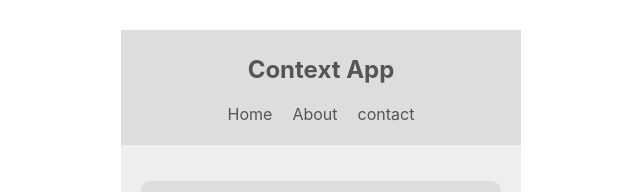
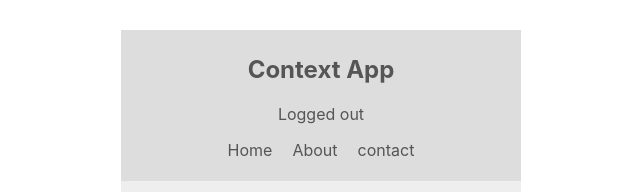
Before and after one commit to CMadiope/contextapp, a React (Create React App) app: page / in a window 1280 px wide. Shown: the top 192 px of the page, without its empty margins (319-959 px from the left). Built offline with nearby package versions, Linux system fonts and the light colour scheme.

Commit message:
ADD: useContext hook inside Booklist

```diff
--- a/src/components/BookList.js
+++ b/src/components/BookList.js
@@ -1,19 +1,22 @@
-import React, { Component } from "react";
+import React, { useContext } from "react";
 import { ThemeContext } from "../contexts/ThemeContext";
 
-export default class BookList extends Component {
-  static contextType = ThemeContext;
-  render() {
-    const { isLightTheme, light, dark } = this.context;
+const BookList = () => {
+  const { isLightTheme, light, dark } = useContext(ThemeContext);
   const theme = isLightTheme ? light : dark;
+
   return (
-      <div className='book-list' style={{color: theme.syntax, background: theme.bg}}>
+    <div
+      className='book-list'
+      style={{ color: theme.syntax, background: theme.bg }}
+    >
       <ul>
-          <li style = {{background: theme.ui}}>the way of the kings</li>
-          <li style = {{background: theme.ui}}>the name of the wind</li>
-          <li style = {{background: theme.ui}}>the final empire</li>
+        <li style={{ background: theme.ui }}>the way of the kings</li>
+        <li style={{ background: theme.ui }}>the name of the wind</li>
+        <li style={{ background: theme.ui }}>the final empire</li>
       </ul>
     </div>
   );
-  }
-}
+};
+
+export default BookList;
--- a/src/components/Navbar.js
+++ b/src/components/Navbar.js
@@ -1,16 +1,23 @@
 import React, { Component } from "react";
 import { ThemeContext } from "../contexts/ThemeContext";
+import { AuthContext } from "../contexts/AuthContext";
 
 class Navbar extends Component {
   render() {
     return (
+      <AuthContext.Consumer>
+        {(authContext) => (
           <ThemeContext.Consumer>
-        {(context) => {
-          const { isLightTheme, light, dark } = context;
+            {(themeContext) => {
+              const { isAuthenticated, toggleAuth } = authContext;
+              const { isLightTheme, light, dark } = themeContext;
               const theme = isLightTheme ? light : dark;
               return (
                 <nav style={{ background: theme.ui, color: theme.syntax }}>
                   <h1>Context App</h1>
+                  <div onClick={toggleAuth}>
+                    {isAuthenticated ? "Logged in" : "Logged out"}
+                  </div>
                   <ul>
                     <li>Home</li>
                     <li>About</li>
@@ -20,6 +27,8 @@ class Navbar extends Component {
               );
             }}
           </ThemeContext.Consumer>
+        )}
+      </AuthContext.Consumer>
     );
   }
 }
```
Also changed, not shown: 1 other file (tests, documents, lock files or other folders). Lines whose indentation alone changed are shown as unchanged.
